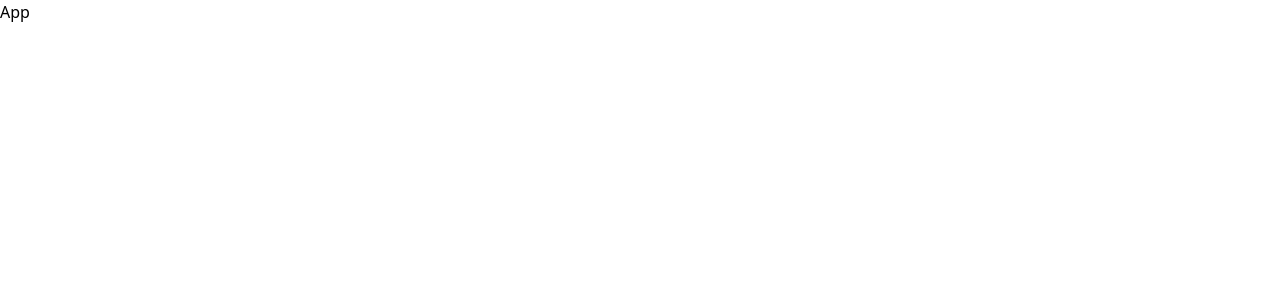
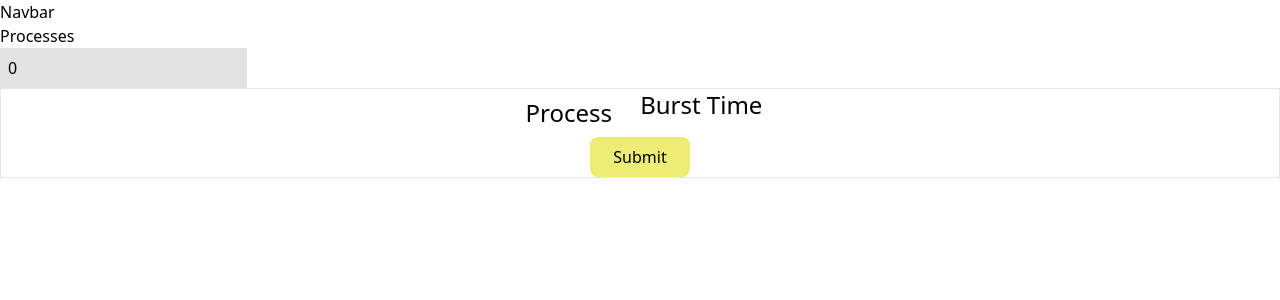
Before and after one commit to Pratham-19/process-scheduling-, a React (Create React App) app: page / in a window 1280 px wide. Shown: the top 300 px of the page. Built offline with nearby package versions, Linux system fonts and the light colour scheme.

Commit message:
:rocket: Integrated with backend

```diff
--- a/package.json
+++ b/package.json
@@ -6,6 +6,8 @@
     "@testing-library/jest-dom": "^5.16.5",
     "@testing-library/react": "^13.4.0",
     "@testing-library/user-event": "^13.5.0",
+    "axios": "^1.3.4",
+    "gantt-task-react": "^0.3.9",
     "react": "^18.2.0",
     "react-dom": "^18.2.0",
     "react-scripts": "5.0.1",
--- a/public/index.html
+++ b/public/index.html
@@ -24,7 +24,7 @@
       work correctly both with client-side routing and a non-root public URL.
       Learn how to configure a non-root public URL by running `npm run build`.
     -->
-    <title>React App</title>
+    <title>Process Scheduling</title>
   </head>
   <body>
     <noscript>You need to enable JavaScript to run this app.</noscript>
--- a/src/App.js
+++ /dev/null
@@ -1,7 +0,0 @@
-import React from "react";
-
-const App = () => {
-  return <div>App</div>;
-};
-
-export default App;
--- /dev/null
+++ b/src/App.jsx
@@ -0,0 +1,32 @@
+import React, { useState } from "react";
+import Navbar from "./components/Navbar";
+import Processes from "./components/Procesess";
+const App = () => {
+  const [inputProcess, setInputProcess] = useState(0);
+
+  const handleChange = (event) => {
+    setInputProcess(event.target.value);
+  };
+
+  return (
+    <div>
+      <Navbar />
+      <section>
+        <h1>Processes</h1>
+        <input
+          type="number"
+          className="p-2 border-none outline-none bg-[#0000001c]"
+          placeholder="Enter number of procesess"
+          onChange={(event) => {
+            handleChange(event);
+          }}
+          value={inputProcess}
+        />
+        {inputProcess > 0 && <h1>Number of processes: {inputProcess}</h1>}
+        <Processes inputProcess={inputProcess} />
+      </section>
+    </div>
+  );
+};
+
+export default App;
--- /dev/null
+++ b/src/components/Navbar.jsx
@@ -0,0 +1,7 @@
+import React from "react";
+
+const Navbar = () => {
+  return <div>Navbar</div>;
+};
+
+export default Navbar;
--- /dev/null
+++ b/src/components/Procesess.jsx
@@ -0,0 +1,57 @@
+import React, { useState } from "react";
+import Process from "./Process";
+import axios from "axios";
+const Processes = (props) => {
+  let process = [];
+  let burst_time = [];
+  const [timeQuantum, setTimeQuantum] = useState(0);
+  for (let i = 0; i < props.inputProcess; i++) {
+    process.push(i);
+    burst_time.push(i);
+  }
+  const handleSubmit = async () => {
+    const tm = await axios
+      .post("http://localhost:3050/process/time-quantum", {
+        burstTime: burst_time,
+      })
+      .then((response) => {
+        console.log(response.data);
+        setTimeQuantum(response.data.timeQuantum);
+      })
+      .catch((error) => {
+        console.log(error);
+      });
+    const cal = await axios
+      .post("http://localhost:3050/process/calculation-arrival-same", {
+        processes: process,
+        burstTime: burst_time,
+        timeQuantum: timeQuantum,
+      })
+      .then((response) => {
+        console.log(response.data);
+      })
+      .catch((error) => {
+        console.log(error);
+      });
+  };
+  return (
+    <div className="flex flex-col  border">
+      <div className="flex text-2xl justify-center">
+        <h2 className="m-2">Process</h2>
+        {/* <h2 className="m-2  ml-6">Arrival Time</h2> */}
+        <h2 className="ml-5">Burst Time</h2>
+      </div>
+      {process.map((p) => (
+        <Process key={p} id={p} bt={burst_time} process={process} />
+      ))}
+      <button
+        className="p-2 bg-[#eded75] w-[100px] rounded-lg mx-auto"
+        onClick={handleSubmit}
+      >
+        Submit
+      </button>
+    </div>
+  );
+};
+
+export default Processes;
--- /dev/null
+++ b/src/components/Process.jsx
@@ -0,0 +1,29 @@
+import React from "react";
+
+const Process = (props) => {
+  const handleChange = (e) => {
+    let i = e.target.name;
+    let val = e.target.value;
+    props.process[i] = "p" + i;
+    props.bt[i] = val;
+    console.log(props.bt, props.process);
+  };
+
+  return (
+    <section className="flex justify-center">
+      <h2 className="m-2 text-xl">{props.id}</h2>
+      <input
+        type="number"
+        name={props.id}
+        // value={props.bt[props.id]}
+        onChange={(e) => {
+          handleChange(e);
+        }}
+        className="p-2 border-none outline-none bg-[#0000001c] m-2 rounded-md"
+        placeholder="Enter burst time"
+      />
+    </section>
+  );
+};
+
+export default Process;
--- a/src/index.js
+++ b/src/index.js
@@ -1,10 +1,9 @@
-import React from 'react';
-import ReactDOM from 'react-dom/client';
-import './index.css';
-import App from './App';
-import reportWebVitals from './reportWebVitals';
+import React from "react";
+import ReactDOM from "react-dom/client";
+import "./index.css";
+import App from "./App";
 
-const root = ReactDOM.createRoot(document.getElementById('root'));
+const root = ReactDOM.createRoot(document.getElementById("root"));
 root.render(
   <React.StrictMode>
     <App />
@@ -14,4 +13,3 @@ root.render(
 // If you want to start measuring performance in your app, pass a function
 // to log results (for example: reportWebVitals(console.log))
 // or send to an analytics endpoint. Learn more: https://bit.ly/CRA-vitals
-reportWebVitals();
--- a/src/reportWebVitals.js
+++ /dev/null
@@ -1,13 +0,0 @@
-const reportWebVitals = onPerfEntry => {
-  if (onPerfEntry && onPerfEntry instanceof Function) {
-    import('web-vitals').then(({ getCLS, getFID, getFCP, getLCP, getTTFB }) => {
-      getCLS(onPerfEntry);
-      getFID(onPerfEntry);
-      getFCP(onPerfEntry);
-      getLCP(onPerfEntry);
-      getTTFB(onPerfEntry);
-    });
-  }
-};
-
-export default reportWebVitals;
```
Also changed, not shown: src/setupTests.js (deleted, +0 -5 lines), 2 other files (tests, documents, lock files or other folders).
